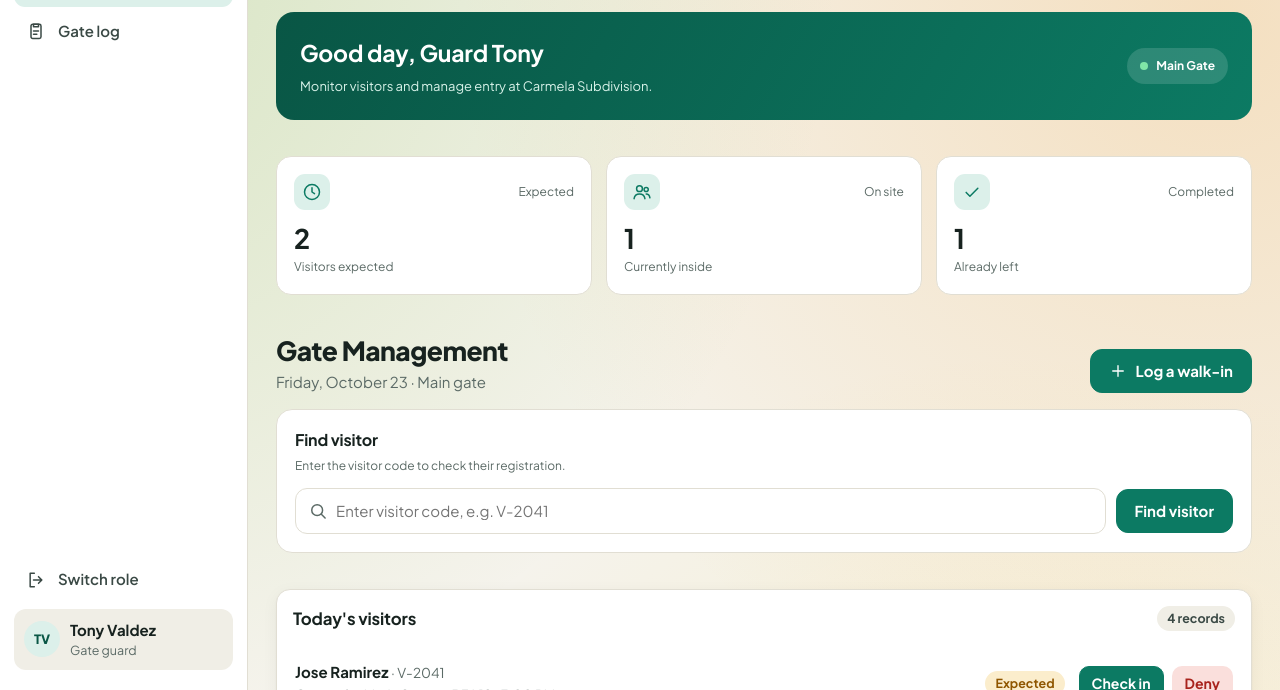
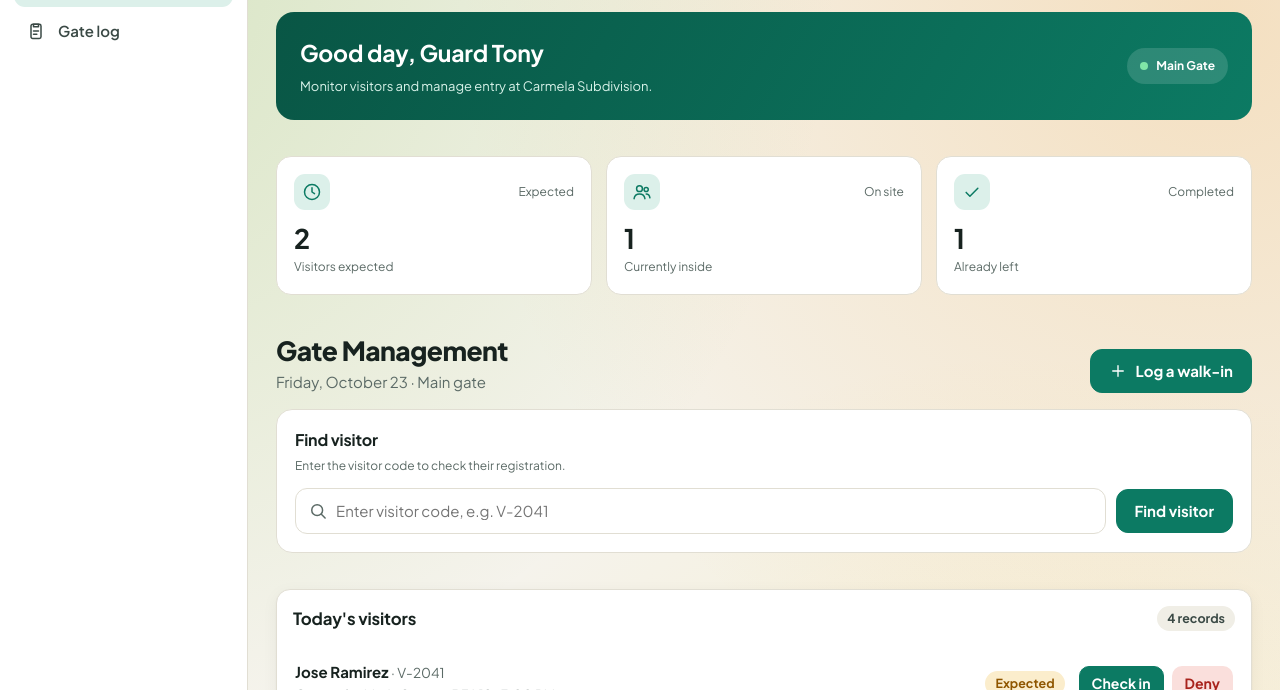
Before and after one commit to merin0a/CapstoneDemo, a plain HTML site: page guard/gate.html in a window 1280 px wide. Shown: the part 110-800 px from the top of the page. Drawn offline with Linux system fonts and the light colour scheme.

Commit message:
fix the guard

```diff
--- a/guard/gate.html
+++ b/guard/gate.html
@@ -166,20 +166,6 @@
           <span>Gate log</span>
         </a>
       </nav>
-
-      <div class="side-foot">
-        <a class="nv" href="../MAIN.html">
-          <svg class="ic" width="20" height="20" viewBox="0 0 24 24" fill="none" stroke="currentColor"
-            stroke-width="1.8" stroke-linecap="round" stroke-linejoin="round" aria-hidden="true">
-            <use href="#i-logout" />
-          </svg>
-          <span>Switch role</span>
-        </a>
-        <div class="side-user">
-          <span class="avatar">TV</span>
-          <span><b>Tony Valdez</b><small>Gate guard</small></span>
-        </div>
-      </div>
     </aside>
 
     <div class="main-col">
@@ -202,7 +188,7 @@
             </svg>
             <i class="bell-dot"></i>
           </button>
-          <a class="icon-btn" href="../MAIN.html" aria-label="Logout" title="Logout">
+          <a class="icon-btn" href="/CapstoneDemo/index.html" aria-label="Logout">
             <svg class="ic" width="20" height="20" viewBox="0 0 24 24" fill="none" stroke="currentColor"
               stroke-width="1.8" stroke-linecap="round" stroke-linejoin="round" aria-hidden="true">
               <use href="#i-logout" />
```
Also changed, not shown: guard/log.html (+7 -1 lines).
